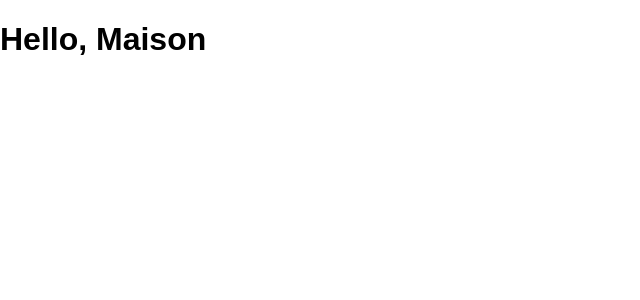
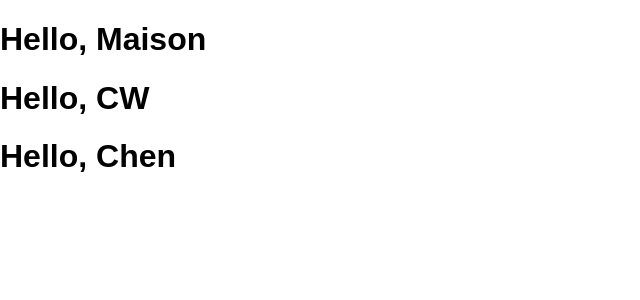
Before and after one commit to gamemore/react-pwa-boilerplate, a React (Create React App) app: page / in a window 1280 px wide. Shown: the top 300 px of the page, without its empty margins (0-640 px from the left). Built offline with nearby package versions, Linux system fonts and the light colour scheme.

Commit message:
display 3 component

```diff
--- a/src/App.js
+++ b/src/App.js
@@ -8,9 +8,18 @@ function show(){
         return <h1>Hello, {props.name}</h1>;
     }
 
+    function App1() {
+        return (
+            <div>
+                <Welcome name="Maison" />
+                <Welcome name="CW" />
+                <Welcome name="Chen" />
+            </div>
+        )
+    }
     const element = <Welcome name="Maison" />;
     ReactDOM.render(
-        element,
+        <App1 />,
         document.getElementById('root')
     );
 }
```
